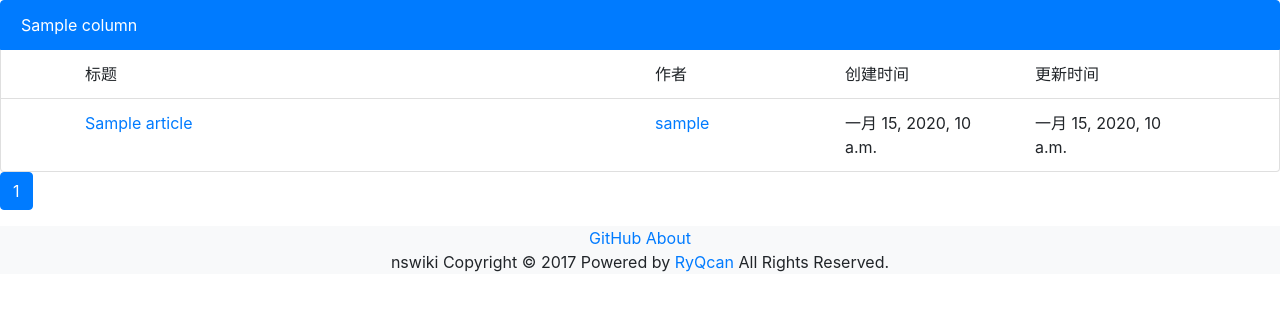
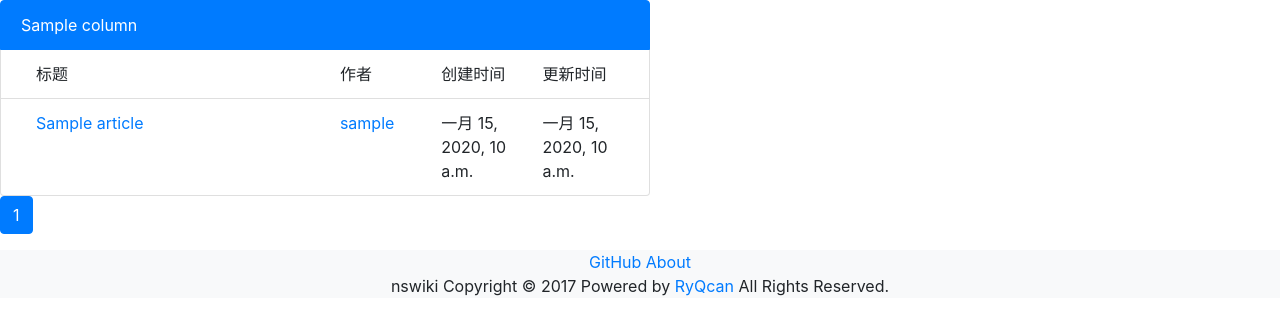
Before and after one commit to RyQcan/minicms, a Django app: page /news/column/sample/ in a window 1280 px wide. Shown: the part 56-391 px from the top of the page. Run offline with Django 3.2, Linux system fonts and the light colour scheme; tables that the repository leaves empty hold one stand-in row (values such as "Sample post"); some libraries are stand-ins or nearby versions.

Commit message:
update main view

```diff
--- a/news/templates/news/column.html
+++ b/news/templates/news/column.html
@@ -5,6 +5,11 @@
 {% endblock title %}
 
 {% block content %}
+    <div class="container-fluid">
+        <div class="row clearfix">
+            <div class="panel panel-default">
+                <div class="panel-body">
+                    <div class="panel-body">
                         <ul class="list-group">
                             <li class="list-group-item active">{{ column.name }}</li>
                             <li class="list-group-item">
@@ -49,6 +54,12 @@
                                 </li>
                             {% endfor %}
                         </ul>
+                    </div>
+                </div>
+            </div>
+        </div>
+
+    </div>
 
 
 
@@ -58,12 +69,12 @@
                 {% ifequal page_number contacts.number %}
                     <li class="page-item active">
       <span class="page-link">
-       {{page_number}}
+       {{ page_number }}
         <span class="sr-only"></span>
       </span>
                     </li>
                 {% else %}
-        <li class="page-item"><a class="page-link" href="?page={{page_number}}">{{page_number}}</a></li>
+                    <li class="page-item"><a class="page-link" href="?page={{ page_number }}">{{ page_number }}</a></li>
 
                 {% endifequal %}
             {% endfor %}
--- a/templates/index.html
+++ b/templates/index.html
@@ -52,10 +52,6 @@
             </div>
             <div class="col-md-6">
                 <div class="panel panel-default">
-                    {#                    <div class="panel-heading">#}
-                    {#                        <a href="#" class="panel-title text-center">最新文章</a>#}
-                    {#                        <a href="#" class="list-group-item list-group-item-action active">最新文章</a>#}
-                    {#                    </div>#}
                     <div class="panel-body">
                         <div class="panel-body">
                             <div class="col-sm">
```
Lines whose indentation alone changed are shown as unchanged.
